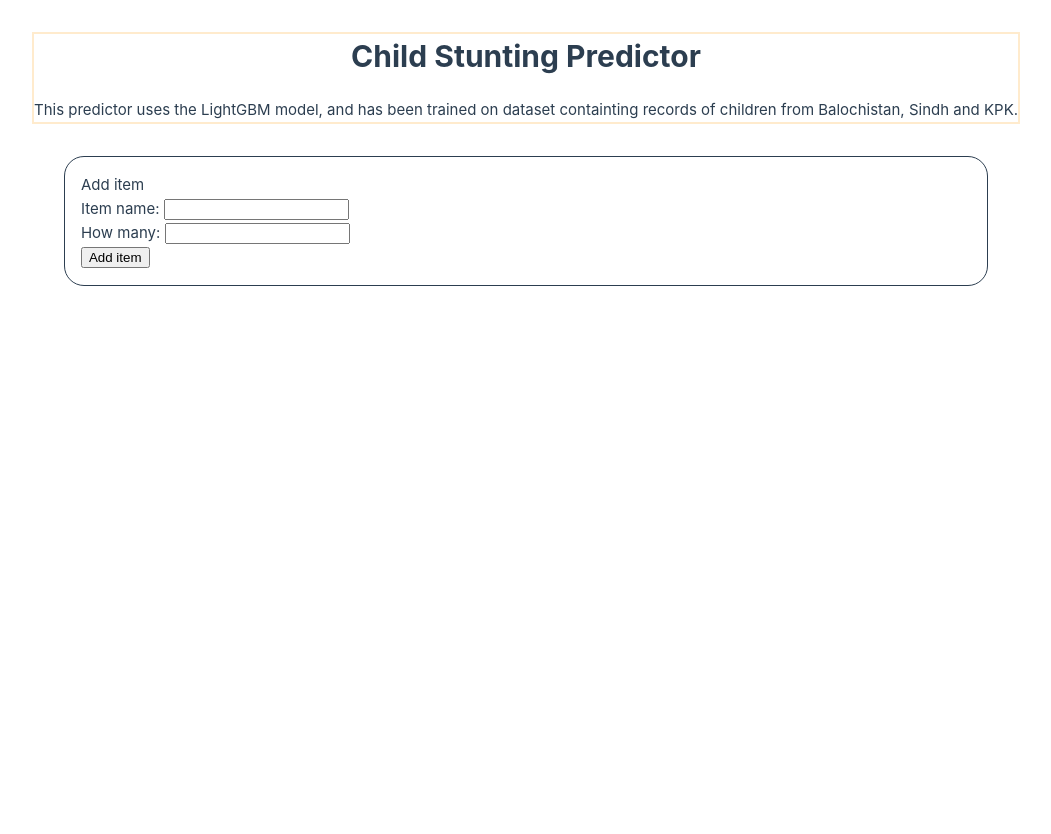
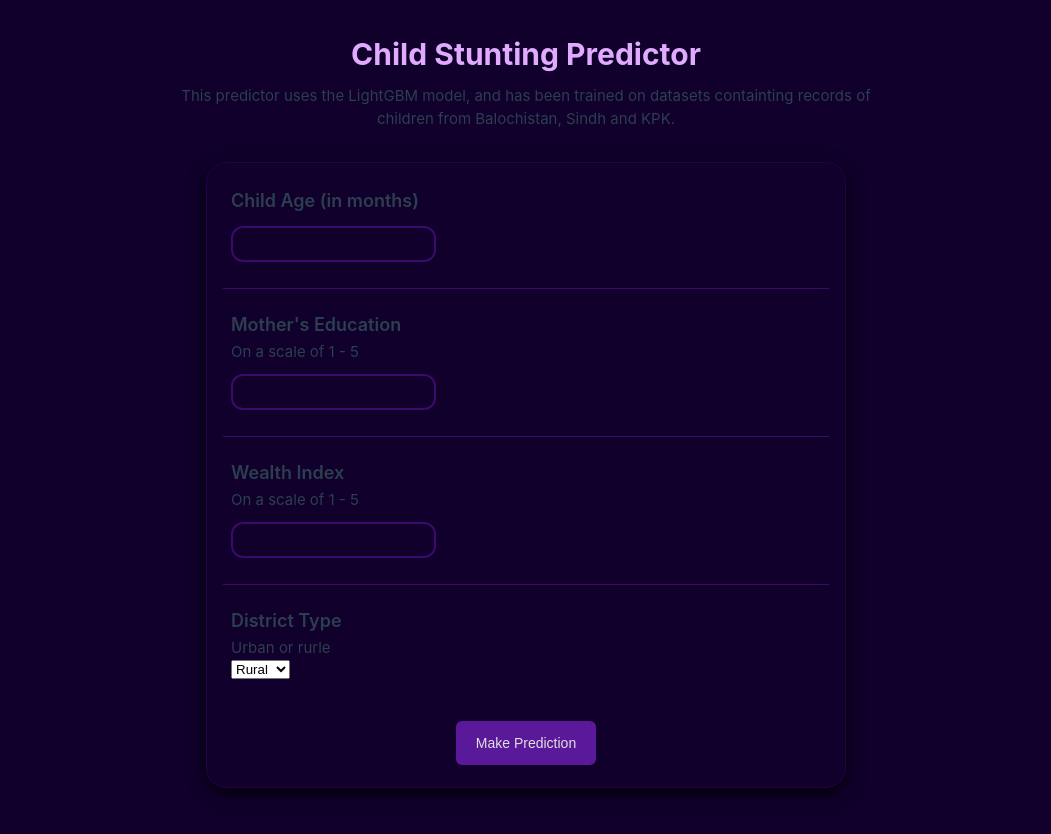
Before and after one commit to Nefertiti23/malnutrition-predictor, a Vue app in the folder frontend/predictor-app/: page / in a window 1280 px wide. Shown: the top 834 px of the page, without its empty margins (114-1165 px from the left). Before the commit the page ends 800 px from the top, so only its background shows below. Built offline with nearby package versions, Linux system fonts and the light colour scheme.

Commit message:
form initial set up

```diff
--- a/frontend/predictor-app/index.html
+++ b/frontend/predictor-app/index.html
@@ -4,7 +4,7 @@
     <meta charset="UTF-8">
     <link rel="icon" href="/favicon.ico">
     <meta name="viewport" content="width=device-width, initial-scale=1.0">
-    <title>Vite App</title>
+    <title>Child Malnutrition Predictor</title>
   </head>
   <body>
     <div id="app"></div>
--- a/frontend/predictor-app/src/App.vue
+++ b/frontend/predictor-app/src/App.vue
@@ -6,7 +6,7 @@ import TheForm from './components/predictor-form/TheForm.vue';
   <header>
     <h1>Child Stunting Predictor</h1>
     <p>
-      This predictor uses the LightGBM model, and has been trained on dataset containting
+      This predictor uses the LightGBM model, and has been trained on datasets containting
       records of children from Balochistan, Sindh and KPK.
     </p>
 
@@ -32,13 +32,18 @@ header {
 
 @media (min-width: 1024px) {
   header {
-    border: solid blanchedalmond 2px;
+    /* border: solid blanchedalmond 1px; */
     display: flex;
     flex-direction: column;
     place-items: center;
     h1 {
-      padding-bottom: 20px;
+      padding-bottom: 8px;
       font-weight: bold;
+      color: #E0AAFF;
+    }
+    p {
+      margin: 0 16rem;
+      text-align: center;
     }
   }
 
--- a/frontend/predictor-app/src/assets/base.css
+++ b/frontend/predictor-app/src/assets/base.css
@@ -61,7 +61,7 @@
 body {
   min-height: 100vh;
   color: var(--color-text);
-  background: var(--color-background);
+  background: #10002B;
   transition:
     color 0.5s,
     background-color 0.5s;
--- a/frontend/predictor-app/src/components/predictor-form/Form.css
+++ b/frontend/predictor-app/src/components/predictor-form/Form.css
@@ -1,6 +1,66 @@
 form {
-    margin: 2rem;
+    margin: 2rem auto;
     padding: 1rem;
-    border: 1px solid ;
+
+    border: 1.5px solid #240046;
     border-radius: 20px;
+
+    box-shadow:
+        0 4px 8px 0 rgba(0, 0, 0, 0.58),
+        0 6px 20px 0 rgba(0, 0, 0, 0.444);
+
+    display: flex;
+    flex-direction: column;
+
+    width: 40rem;
 }
+
+form label {
+    font-weight: 600;
+    font-size: 18px;
+}
+
+form button[type=submit] {
+    background-color: #5A189A;
+    color: #e0e1dd;
+    padding: 14px 20px;
+    border: none;
+    border-radius: 6px;
+    font-size: 14px;
+    font-weight: 500;
+    margin: 6px auto;
+}
+
+form .input-box {
+    /* border: 2px solid #212529; */
+    display: flex;
+    flex-direction: column;
+    align-items: flex-start;
+    padding: 0.5rem;
+}
+
+form .input-box input {
+    background-color: transparent;
+    border: 2px solid #3C096C;
+    border-radius: 12px;
+
+    padding: 8px 10px;
+    margin: 10px 0 4px 0;
+
+    font-size: 14px;
+    color: white;
+}
+
+form .input-box input:focus {
+    outline: 2px dotted #E0AAFF;
+}
+
+.divider-line {
+    height: 1.2px;
+    margin: 14px 0px;
+    background-color: #3C096C;
+}
+
+.divider-space {
+    margin: 14px 0px;
+}
--- a/frontend/predictor-app/src/components/predictor-form/TheForm.vue
+++ b/frontend/predictor-app/src/components/predictor-form/TheForm.vue
@@ -4,9 +4,32 @@ import './Form.css'
 
 <template>
   <form>
-    <p>Add item</p>
-    <p>Item name: <input type="text" required></p>
-    <p>How many: <input type="number"></p>
-    <button type="submit">Add item</button>
+    <div class="input-box">
+        <label>Child Age (in months)</label>
+        <input type="number" required>
+    </div>
+    <div class="divider-line"></div>
+    <div class="input-box">
+        <label>Mother's Education</label>
+        <p>On a scale of 1 - 5</p>
+        <input type="number" required>
+    </div>
+    <div class="divider-line"></div>
+    <div class="input-box">
+        <label>Wealth Index</label>
+        <p>On a scale of 1 - 5</p>
+        <input type="number" required>
+    </div>
+    <div class="divider-line"></div>
+    <div class="input-box">
+        <label>District Type</label>
+        <p>Urban or rurle</p>
+        <select id="district_type" name="district_type">
+            <option value=0>Rural</option>
+            <option value=1>Urban</option>
+        </select>
+    </div>
+    <div class="divider-space"></div>
+    <button type="submit">Make Prediction</button>
   </form>
 </template>
```
Also changed, not shown: 1 other file (tests, documents, lock files or other folders).
